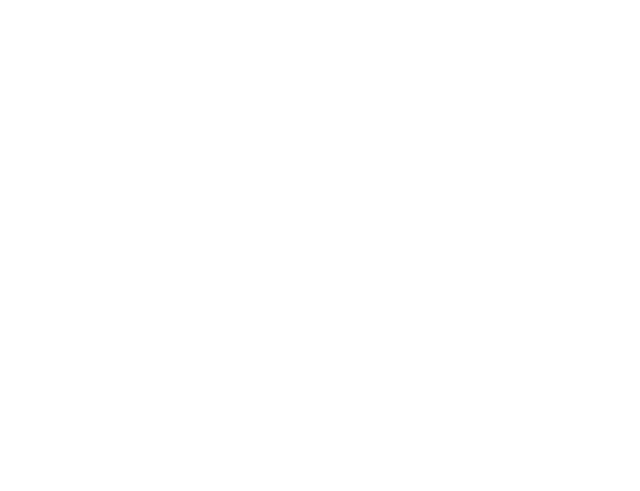
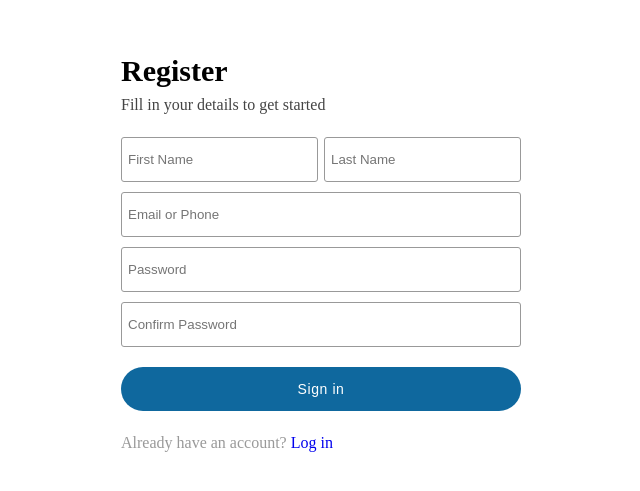
Before and after one commit to charliesumalag/dr-rebelino-a-carlos-medical-clinic-appointment-management-system, a React (Vite) app: page /signup in a window 1280 px wide. Before the commit this address had no page. Shown: the part 149-640 px from the top of the page, without its empty margins (319-959 px from the left). Built offline with nearby package versions, Linux system fonts and the light colour scheme.

Commit message:
signup page

```diff
--- a/src/App.jsx
+++ b/src/App.jsx
@@ -3,6 +3,7 @@ import { BrowserRouter, Route, Routes } from "react-router-dom";
 import Layout from "./pages/layout/Layout";
 import Home from "./pages/home/Home";
 import Login from "./pages/Auth/login/Login";
+import Signup from './pages/Auth/signup/Signup';
 
 const App = () => {
   return (
@@ -12,6 +13,7 @@ const App = () => {
         <Route index element={ <Home /> }></Route>
       </Route>
       <Route path='/login' element={ <Login /> }></Route>
+      <Route path='/signup' element={ <Signup /> }></Route>
      </Routes>
     </BrowserRouter>
   )
--- a/src/components/input/Input.module.css
+++ b/src/components/input/Input.module.css
@@ -2,6 +2,7 @@
     display: flex;
     flex-direction: column;
     gap: 0.6rem;
+    width: 100%;
 }
 .label{
     font-size: 1.6rem;
@@ -14,6 +15,7 @@
 .input{
     padding: 1.4rem 0.6rem;
     border-radius: 0.3rem;
+    width: 100%;
     outline: none;
     border: 1px solid #999;
     font-family: var(font-family);
--- a/src/pages/Auth/login/Login.jsx
+++ b/src/pages/Auth/login/Login.jsx
@@ -1,4 +1,5 @@
 import React from 'react'
+import { Link } from "react-router-dom";
 import styles from "./Login.module.css";
 import Input from "../../../components/input/Input";
 import Button from "../../../components/button/Button";
@@ -15,6 +16,7 @@ const Login = () => {
         <Input label='Password' placeholder='Password' type='password' />
         <p className={styles.forgotPassword}>Forgot password?</p>
         <Button text='Sign in' variant='login' />
+        <p>Don't have an account? <Link to='/signup'>Sign up</Link></p>
       </fieldset>
     </div>
   )
--- /dev/null
+++ b/src/pages/Auth/signup/Signup.jsx
@@ -0,0 +1,29 @@
+import React from 'react'
+import styles from "./Signup.module.css";
+import Input from "../../../components/input/Input";
+import Button from "../../../components/button/Button";
+import { Link } from 'react-router-dom';
+
+const Signup = () => {
+  return (
+    <div className={styles.signupContainer}>
+      <fieldset className={styles.fieldset}>
+        <div className={styles.headerTextContainer}>
+          <h2 className={styles.header}>Register</h2>
+          <p className={styles.headerSub}>Fill in your details to get started </p>
+        </div>
+        <div className={styles.flex}>
+          <Input label='Username' placeholder='First Name' type='text' />
+          <Input label='Username' placeholder='Last Name' type='text' />
+        </div>
+        <Input label='Username' placeholder='Email or Phone' type='text' />
+        <Input label='Password' placeholder='Password' type='password' />
+        <Input label='Password' placeholder='Confirm Password' type='password' />
+        <Button text='Sign in' variant='login' />
+        <p>Already have an account? <Link to='/login'>Log in</Link></p>
+      </fieldset>
+    </div>
+  )
+}
+
+export default Signup
--- /dev/null
+++ b/src/pages/Auth/signup/Signup.module.css
@@ -0,0 +1,42 @@
+.signupContainer{
+    color: #999;
+    width: 100%;
+    height: 100vh;
+    display: grid;
+    place-content: center;
+}
+.fieldset{
+    width: 40rem;
+    display: flex;
+    flex-direction: column;
+    gap: 1rem;
+    border: none;
+}
+.headerTextContainer{
+    display: flex;
+    flex-direction: column;
+    margin-bottom: 1rem;
+}
+.header{
+    color: black;
+    font-size: 3rem;
+}
+.flex{
+    display: flex;
+    width: 100%;
+    gap: 0.6rem;
+}
+.headerSub{
+    color: #444;
+}
+
+.forgotPassword{
+    color: #0F689E;
+    margin-top: 1rem;
+    cursor: pointer;
+    font-weight: 600;
+    transition: color 0.3s ease-in-out;
+}
+.forgotPassword:hover{
+    color: #0C517C;
+}
```
